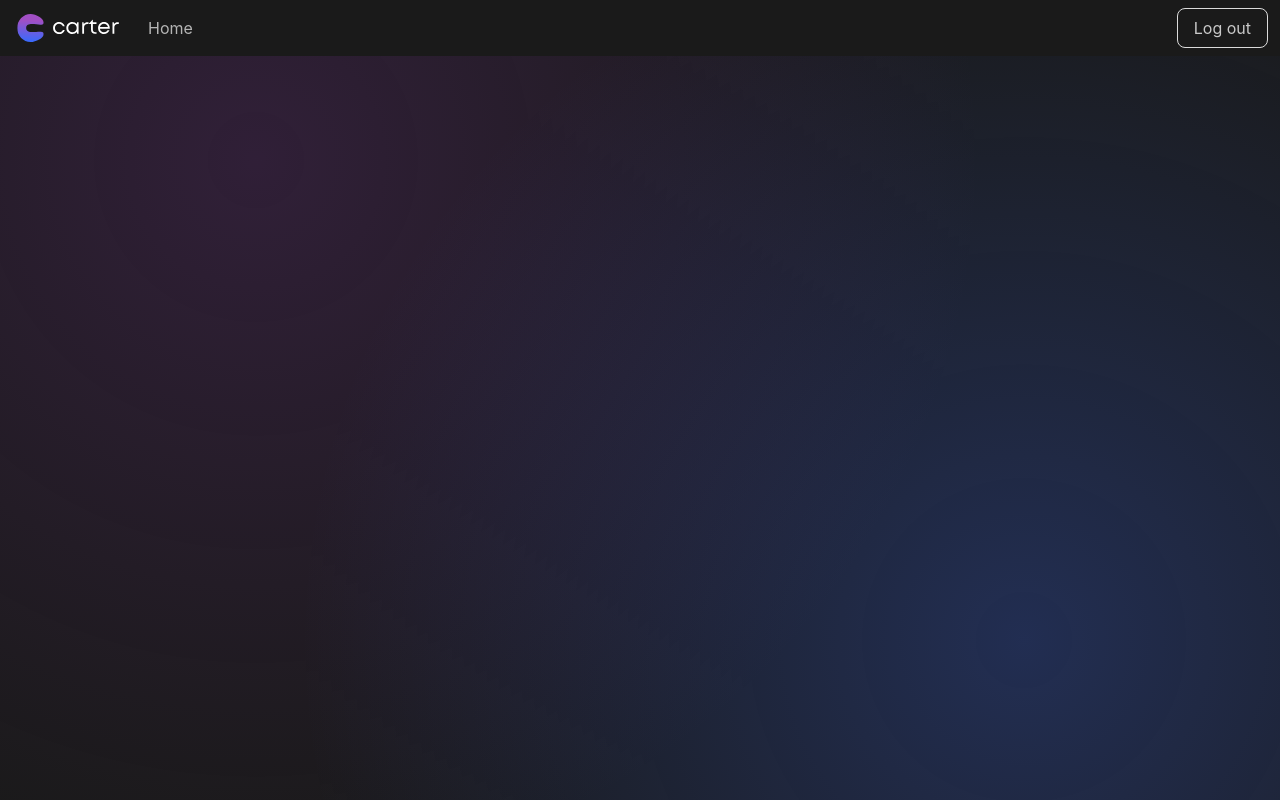
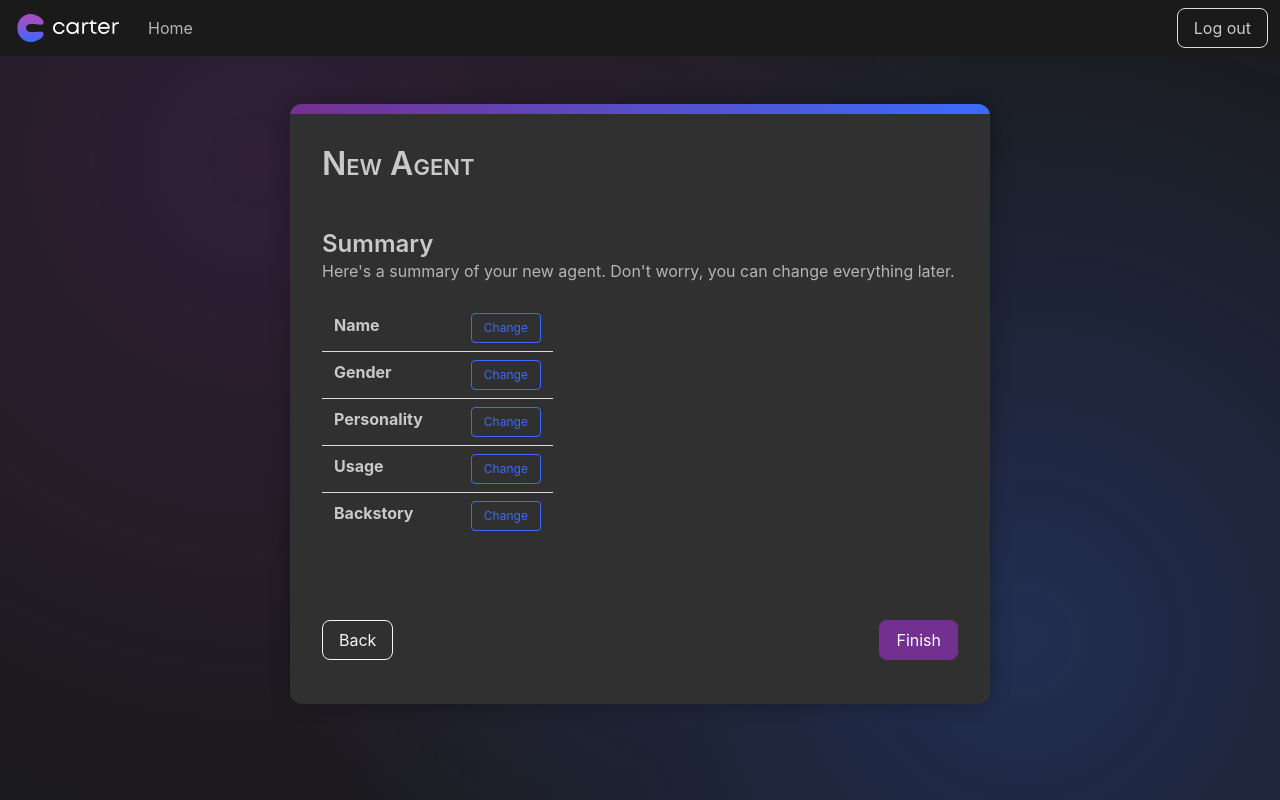
Before and after one commit to CallumWatkins/carter-new-agent, a Vue app in the folder client/: page /new-agent/summary in a window 1280 px wide. Before the commit this address had no page. Built offline with nearby package versions, Linux system fonts and the light colour scheme.

Commit message:
Create NewAgentSummaryView

```diff
--- a/client/src/router/index.ts
+++ b/client/src/router/index.ts
@@ -5,6 +5,7 @@ import NewAgentIdentityView from "../views/new-agent/NewAgentIdentityView.vue";
 import NewAgentPersonalityView from "../views/new-agent/NewAgentPersonalityView.vue";
 import NewAgentUsageView from "@/views/new-agent/NewAgentUsageView.vue";
 import NewAgentBackstoryView from "@/views/new-agent/NewAgentBackstoryView.vue";
+import NewAgentSummaryView from "@/views/new-agent/NewAgentSummaryView.vue";
 
 const router = createRouter({
   history: createWebHistory(import.meta.env.BASE_URL),
@@ -45,6 +46,11 @@ const router = createRouter({
           name: "new-agent-backstory",
           component: NewAgentBackstoryView,
         },
+        {
+          path: "summary",
+          name: "new-agent-summary",
+          component: NewAgentSummaryView,
+        },
       ],
     },
   ],
--- /dev/null
+++ b/client/src/views/new-agent/NewAgentSummaryView.vue
@@ -0,0 +1,82 @@
+<script setup lang="ts">
+import type AgentData from "@/models/AgentData";
+
+defineProps<{
+  newAgentData: AgentData;
+}>();
+</script>
+
+<template>
+  <div class="block">
+    <h2 class="title is-4">Summary</h2>
+    <h3 class="subtitle is-6">
+      Here's a summary of your new agent. Don't worry, you can change everything
+      later.
+    </h3>
+    <table class="table">
+      <tbody>
+        <tr>
+          <th>Name</th>
+          <td>{{ newAgentData.name }}</td>
+          <td>
+            <router-link
+              :to="{ name: 'new-agent-identity' }"
+              class="button is-link is-small is-outlined"
+              >Change</router-link
+            >
+          </td>
+        </tr>
+        <tr>
+          <th>Gender</th>
+          <td>{{ newAgentData.gender }}</td>
+          <td>
+            <router-link
+              :to="{ name: 'new-agent-identity' }"
+              class="button is-link is-small is-outlined"
+              >Change</router-link
+            >
+          </td>
+        </tr>
+        <tr>
+          <th>Personality</th>
+          <td>{{ newAgentData.personality.join(", ") }}</td>
+          <td>
+            <router-link
+              :to="{ name: 'new-agent-personality' }"
+              class="button is-link is-small is-outlined"
+              >Change</router-link
+            >
+          </td>
+        </tr>
+        <tr>
+          <th>Usage</th>
+          <td>{{ newAgentData.useCase.join(", ") }}</td>
+          <td>
+            <router-link
+              :to="{ name: 'new-agent-usage' }"
+              class="button is-link is-small is-outlined"
+              >Change</router-link
+            >
+          </td>
+        </tr>
+        <tr>
+          <th>Backstory</th>
+          <td>{{ newAgentData.backstory.join(", ") }}</td>
+          <td>
+            <router-link
+              :to="{ name: 'new-agent-backstory' }"
+              class="button is-link is-small is-outlined"
+              >Change</router-link
+            >
+          </td>
+        </tr>
+      </tbody>
+    </table>
+  </div>
+</template>
+
+<style scoped>
+.table {
+  background-color: unset;
+}
+</style>
```
